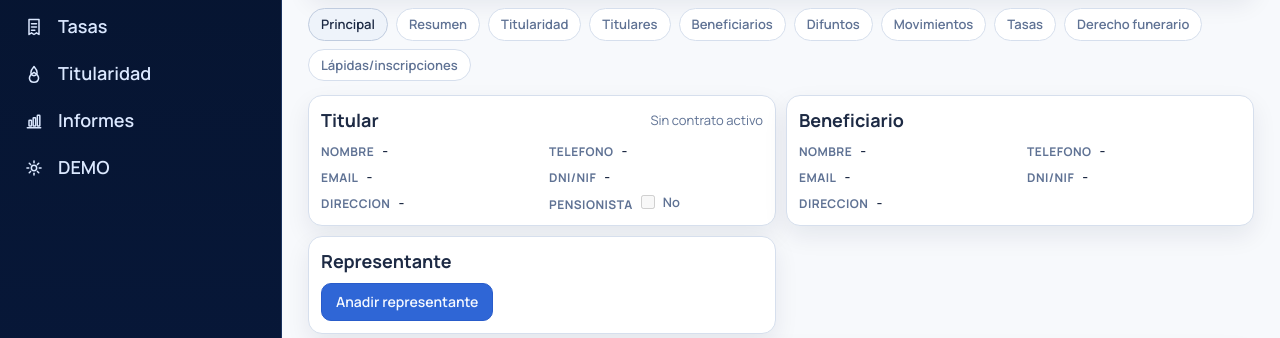
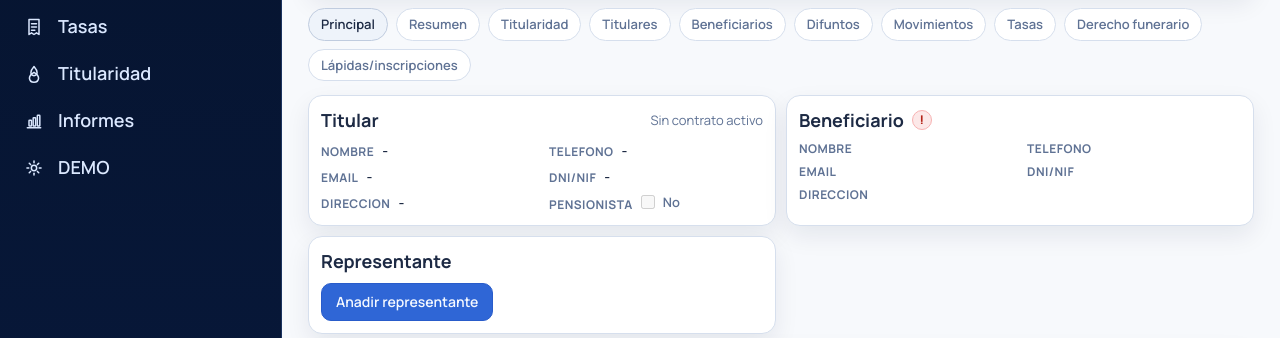
Before and after one commit to jaumecarreno/cementerio, a Flask app: page /cementerio/sepulturas/1 in a window 1280 px wide. Shown: the part 222-560 px from the top of the page. Run offline with Flask 3, Linux system fonts and the light colour scheme; a user stored in the database is signed in; tables that the repository leaves empty hold one stand-in row (values such as "Sample post"); some libraries are stand-ins or nearby versions.

Commit message:
feat: add alert icon for inactive beneficiario and improve detail display

```diff
--- a/app/static/style.css
+++ b/app/static/style.css
@@ -879,6 +879,21 @@ tr:last-child td {
   gap: 8px;
 }
 
+.beneficiario-alert-icon {
+  width: 20px;
+  height: 20px;
+  border-radius: 999px;
+  display: inline-flex;
+  align-items: center;
+  justify-content: center;
+  background: #fce8e8;
+  color: #b42318;
+  border: 1px solid #f7b2b2;
+  font-size: 12px;
+  font-weight: 800;
+  line-height: 1;
+}
+
 .detail-meta {
   display: grid;
   grid-template-columns: repeat(2, minmax(170px, 1fr));
--- a/app/templates/cemetery/detail.html
+++ b/app/templates/cemetery/detail.html
@@ -134,6 +134,8 @@
           title="Editar beneficiario"
           aria-label="Editar beneficiario"
         >{{ action_icon('edit') }}</a>
+        {% else %}
+        <span class="beneficiario-alert-icon" title="Sin beneficiario activo" aria-label="Sin beneficiario activo">!</span>
         {% endif %}
       </div>
       {% if data.contrato %}
@@ -141,12 +143,12 @@
       {% endif %}
     </div>
     <div class="detail-meta">
-      <div class="detail-meta-item"><span class="detail-meta-label">Nombre</span><span class="detail-meta-value">{{ beneficiario_person.full_name if beneficiario_person else '-' }}</span></div>
-      <div class="detail-meta-item"><span class="detail-meta-label">Telefono</span><span class="detail-meta-value">{{ beneficiario_phone_value or '-' }}</span></div>
+      <div class="detail-meta-item"><span class="detail-meta-label">Nombre</span><span class="detail-meta-value">{{ beneficiario_person.full_name if beneficiario_person else '' }}</span></div>
+      <div class="detail-meta-item"><span class="detail-meta-label">Telefono</span><span class="detail-meta-value">{{ beneficiario_phone_value or '' }}</span></div>
       <div class="detail-meta-item">
         <span class="detail-meta-label">Email</span>
         <span class="detail-meta-value wrap">
-          <span>{{ beneficiario_email_value or '-' }}</span>
+          <span>{{ beneficiario_email_value or '' }}</span>
           {% if beneficiario_email_value %}
           <button
             type="button"
@@ -158,8 +160,8 @@
           {% endif %}
         </span>
       </div>
-      <div class="detail-meta-item"><span class="detail-meta-label">DNI/NIF</span><span class="detail-meta-value">{{ beneficiario_person.dni_nif if beneficiario_person else '-' }}</span></div>
-      <div class="detail-meta-item"><span class="detail-meta-label">Direccion</span><span class="detail-meta-value">{{ beneficiario_address_value or (beneficiario_person.direccion_linea if beneficiario_person else '-') or '-' }}</span></div>
+      <div class="detail-meta-item"><span class="detail-meta-label">DNI/NIF</span><span class="detail-meta-value">{{ beneficiario_person.dni_nif if beneficiario_person else '' }}</span></div>
+      <div class="detail-meta-item"><span class="detail-meta-label">Direccion</span><span class="detail-meta-value">{{ beneficiario_address_value or (beneficiario_person.direccion_linea if beneficiario_person else '') }}</span></div>
     </div>
   </div>
 
```
